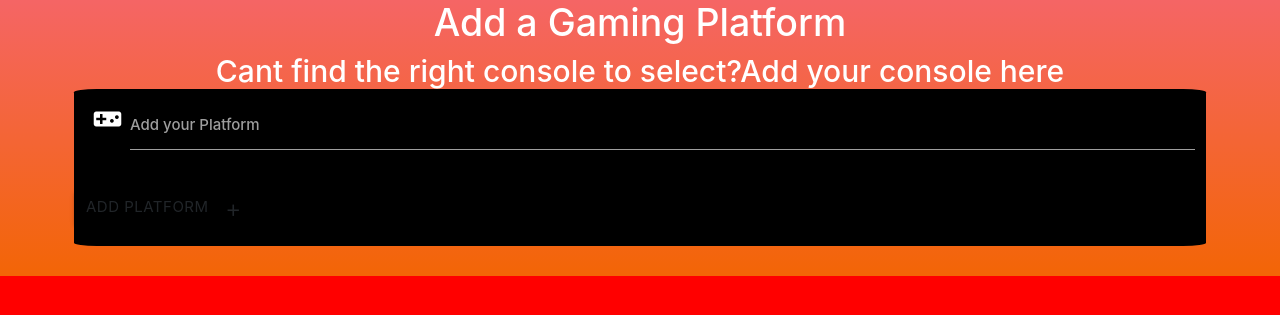
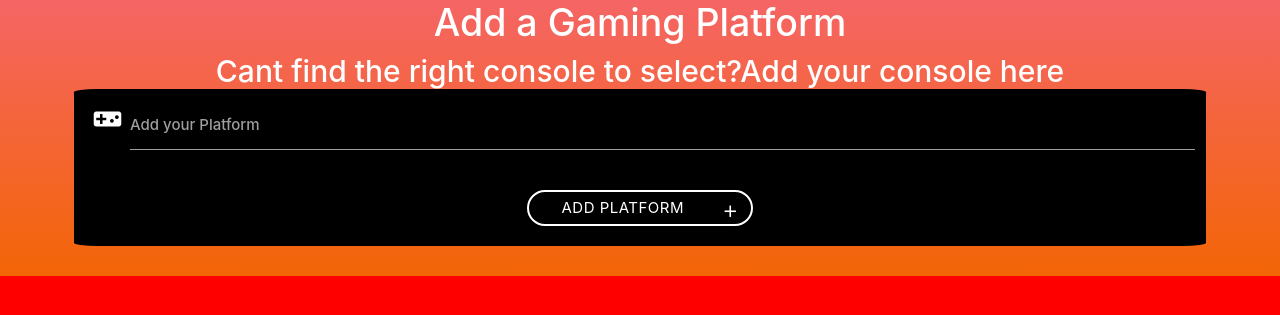
Before and after one commit to djjtyn/WhatGame, a Flask app: page /show_platform_form in a window 1280 px wide. Shown: the top 315 px of the page. Run offline with Flask 2, Linux system fonts and the light colour scheme; some libraries are stand-ins or nearby versions.

Commit message:
one button style working on all add platform, edit review and add review pages

```diff
--- a/static/css/style.css
+++ b/static/css/style.css
@@ -49,12 +49,14 @@
      border-radius: 2%;
  }/*Form bg color, font color and border radius*/
 
-form .addreview{
+form .form-center-button{
      color: white;
      border: 2px solid white;
+     border-radius: 25px;
      width: 20%;
      margin-left: 40%;
      margin-right: 40%;
+
  }/* font color,border,text aligning and button positioning for add review button*/
 
  .form-bg {
--- a/templates/addplatform.html
+++ b/templates/addplatform.html
@@ -14,7 +14,7 @@
           </div>
         </div><!--game_name-->
         <div class="row">
-          <button class="btn waves-effect waves-light" type="submit" name="action" white>Add Platform
+          <button class="btn waves-effect waves-light form-center-button" type="submit" name="action" white>Add Platform
             <i class="material-icons right">add</i>
           </button>
         </div><!--button-->
--- a/templates/addreview.html
+++ b/templates/addreview.html
@@ -83,7 +83,7 @@
         </div>
       </div>
       <div class="row">
-        <button class="btn waves-effect waves-light addreview" type="submit" name="action" white>Add Review
+        <button class="btn waves-effect waves-light form-center-button" type="submit" name="action" white>Add Review
           <i class="material-icons right">add</i>
         </button>
       </div><!--button-->
--- a/templates/editreview.html
+++ b/templates/editreview.html
@@ -1,7 +1,7 @@
 {% extends 'base.html' %}
 {% block content %}
 <div class="form-bg">
-<h3 class = "center">Edit Review</h3>
+<h1 class = "center">Edit Review</h1>
 <div class="container">
 <div class="row">
     <form action = "{{url_for('update_review', game_id=game._id)}}" method = "POST" class="col s12">
@@ -98,7 +98,7 @@
         </div>
       </div>
       <div class="row">
-        <button class="btn waves-effect waves-light" type="submit" name="action">Edit Review
+        <button class="btn waves-effect waves-light form-center-button" type="submit" name="action">Edit Review
           <i class="material-icons right">add</i>
         </button>
       </div><!--button-->
```
